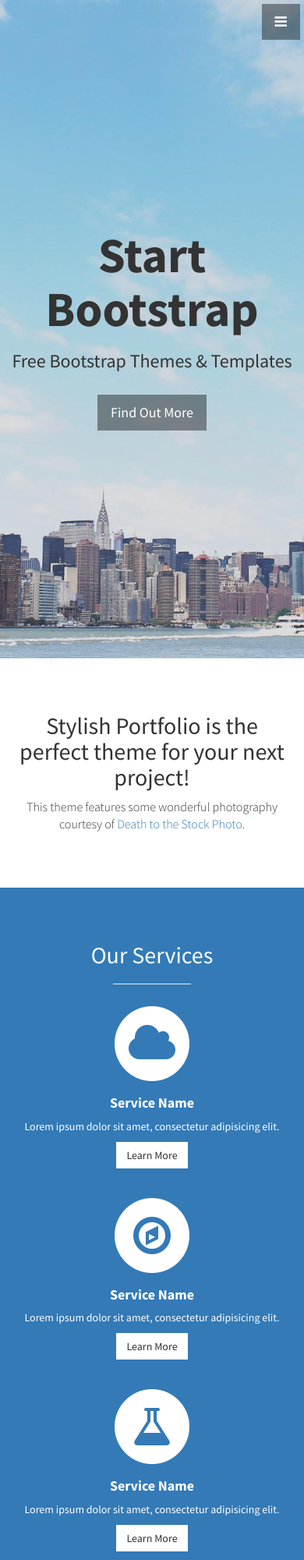
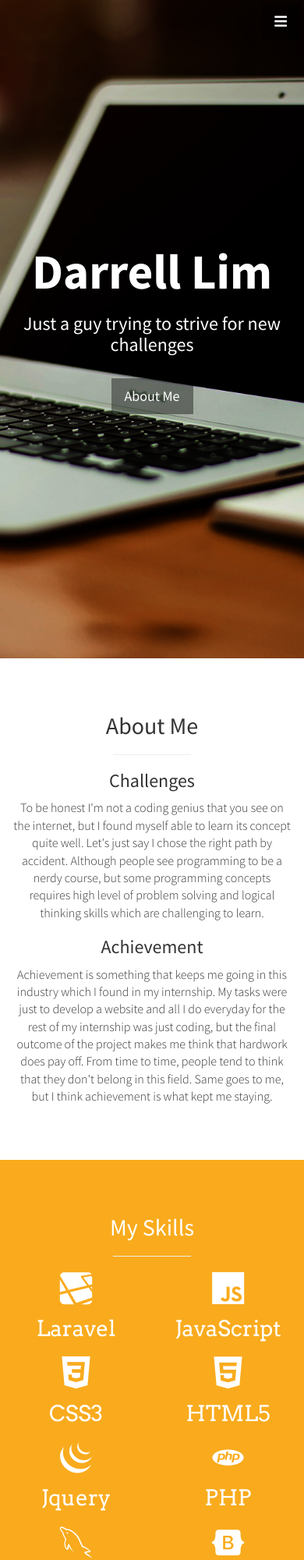
Before and after one commit to DLim97/DLim97.github.io, a plain HTML site: page index.html in a window 390 px wide. Shown: the top 2000 px of the page at 78% size. Drawn offline with nearby package versions, Linux system fonts and the light colour scheme.

Commit message:
First update

```diff
--- a/css/stylish-portfolio.css
+++ b/css/stylish-portfolio.css
@@ -155,7 +155,8 @@
     position: relative;
     width: 100%;
     height: 100%;
-    background: url(../img/bg.jpg) no-repeat center center scroll;
+    background: url(../img/home-office-336373_1920.png) no-repeat center center scroll;
+    color: white;
     -webkit-background-size: cover;
     -moz-background-size: cover;
     background-size: cover;
@@ -248,3 +249,65 @@
   bottom: 5px;
   right: 5px;
 }
+
+.icon{
+    font-size: 6em;
+}
+
+.icon_text{
+    font-size: 200%;
+    margin-top: 5%;
+    margin-bottom: 10%;
+    font-family: 'Arvo', sans-serif;
+}
+
+
+.bg-primary{
+    background-color:#f9ab1d;
+}
+
+.icon_hover{
+    color: #ffffff;
+    transition: 0.8s;
+}
+
+footer.quote_name {
+    padding: 1%;
+}
+
+@keyframes bounce {
+    0%, 20%, 60%, 100% {
+        -webkit-transform: translateY(0);
+        transform: translateY(0);
+    }
+
+    40% {
+        -webkit-transform: translateY(-20px);
+        transform: translateY(-20px);
+    }
+
+    80% {
+        -webkit-transform: translateY(-10px);
+        transform: translateY(-10px);
+    }
+}
+
+.icon_hover:hover{
+    color: #6d6565;
+
+}
+
+
+
+
+@media (max-width: 768px) {
+    .icon{
+        font-size: 4em;
+    }
+}
+
+@media (max-width: 576px) {
+    .icon{
+        font-size: 3em;
+    }
+}
--- a/index.html
+++ b/index.html
@@ -9,7 +9,7 @@
     <meta name="description" content="">
     <meta name="author" content="">
 
-    <title>Stylish Portfolio - Start Bootstrap Theme</title>
+    <title>Darrell's Portfolio</title>
 
     <!-- Bootstrap Core CSS -->
     <link href="css/bootstrap.min.css" rel="stylesheet">
@@ -20,6 +20,11 @@
     <!-- Custom Fonts -->
     <link href="font-awesome/css/font-awesome.min.css" rel="stylesheet" type="text/css">
     <link href="http://fonts.googleapis.com/css?family=Source+Sans+Pro:300,400,700,300italic,400italic,700italic" rel="stylesheet" type="text/css">
+    <link rel="stylesheet" href="https://cdn.rawgit.com/konpa/devicon/df6431e323547add1b4cf45992913f15286456d3/devicon.min.css">
+    <link rel="stylesheet" href="https://use.fontawesome.com/releases/v5.0.10/css/all.css" integrity="sha384-+d0P83n9kaQMCwj8F4RJB66tzIwOKmrdb46+porD/OvrJ+37WqIM7UoBtwHO6Nlg" crossorigin="anonymous">
+    <link href="https://fonts.googleapis.com/css?family=Arvo" rel="stylesheet">
+
+
 
     <!-- HTML5 Shim and Respond.js IE8 support of HTML5 elements and media queries -->
     <!-- WARNING: Respond.js doesn't work if you view the page via file:// -->
@@ -38,7 +43,7 @@
         <ul class="sidebar-nav">
             <a id="menu-close" href="#" class="btn btn-light btn-lg pull-right toggle"><i class="fa fa-times"></i></a>
             <li class="sidebar-brand">
-                <a href="#top" onclick=$("#menu-close").click();>Start Bootstrap</a>
+                <a href="#top" onclick=$("#menu-close").click();>Portfolio</a>
             </li>
             <li>
                 <a href="#top" onclick=$("#menu-close").click();>Home</a>
@@ -47,7 +52,7 @@
                 <a href="#about" onclick=$("#menu-close").click();>About</a>
             </li>
             <li>
-                <a href="#services" onclick=$("#menu-close").click();>Services</a>
+                <a href="#services" onclick=$("#menu-close").click();>Skills</a>
             </li>
             <li>
                 <a href="#portfolio" onclick=$("#menu-close").click();>Portfolio</a>
@@ -61,10 +66,10 @@
     <!-- Header -->
     <header id="top" class="header">
         <div class="text-vertical-center">
-            <h1>Start Bootstrap</h1>
-            <h3>Free Bootstrap Themes &amp; Templates</h3>
+            <h1>Darrell Lim</h1>
+            <h3>Just a guy trying to strive for new challenges</h3>
             <br>
-            <a href="#about" class="btn btn-dark btn-lg">Find Out More</a>
+            <a href="#about" class="btn btn-dark btn-lg">About Me</a>
         </div>
     </header>
 
@@ -73,8 +78,14 @@
         <div class="container">
             <div class="row">
                 <div class="col-lg-12 text-center">
-                    <h2>Stylish Portfolio is the perfect theme for your next project!</h2>
-                    <p class="lead">This theme features some wonderful photography courtesy of <a target="_blank" href="http://join.deathtothestockphoto.com/">Death to the Stock Photo</a>.</p>
+                    <h2>About Me</h2>
+                    <hr class="small">
+                    <p class="lead"><h3>Challenges</h3></p>
+                    <p class="lead">To be honest I'm not a coding genius that you see on the internet, but I found myself able to learn its concept quite well. Let's just say I chose the right path by accident. Although people see programming to be a nerdy course, but some programming concepts requires high level of problem solving and logical thinking skills which are challenging to learn.</p>
+                    <p class="lead"><h3>Achievement</h3></p>
+                    <p class="lead">Achievement is something that keeps me going in this industry which I found in my internship. My tasks were just to develop a website and all I do everyday for the rest of my internship was just coding, but the final outcome of the project makes me think that hardwork does pay off. From time to time, people tend to think that they don't belong in this field. Same goes to me, but I think achievement is what kept me staying.
+                    </p>
+
                 </div>
             </div>
             <!-- /.row -->
@@ -88,60 +99,48 @@
         <div class="container">
             <div class="row text-center">
                 <div class="col-lg-10 col-lg-offset-1">
-                    <h2>Our Services</h2>
+                    <h2>My Skills</h2>
                     <hr class="small">
                     <div class="row">
-                        <div class="col-md-3 col-sm-6">
-                            <div class="service-item">
-                                <span class="fa-stack fa-4x">
-                                <i class="fa fa-circle fa-stack-2x"></i>
-                                <i class="fa fa-cloud fa-stack-1x text-primary"></i>
-                            </span>
-                                <h4>
-                                    <strong>Service Name</strong>
-                                </h4>
-                                <p>Lorem ipsum dolor sit amet, consectetur adipisicing elit.</p>
-                                <a href="#" class="btn btn-light">Learn More</a>
-                            </div>
+                        <div class="col-md-3 col-sm-6 col-xs-6 text-center icon_hover">
+                          <i class="devicon-laravel-plain icon"></i>
+                          <p class=" icon_text">Laravel</p>
                         </div>
-                        <div class="col-md-3 col-sm-6">
-                            <div class="service-item">
-                                <span class="fa-stack fa-4x">
-                                <i class="fa fa-circle fa-stack-2x"></i>
-                                <i class="fa fa-compass fa-stack-1x text-primary"></i>
-                            </span>
-                                <h4>
-                                    <strong>Service Name</strong>
-                                </h4>
-                                <p>Lorem ipsum dolor sit amet, consectetur adipisicing elit.</p>
-                                <a href="#" class="btn btn-light">Learn More</a>
-                            </div>
+                        <div class="col-md-3 col-sm-6 col-xs-6 text-center icon_hover">
+                          <i class="devicon-javascript-plain icon"></i>
+                          <p class="icon_text">JavaScript</p>
                         </div>
-                        <div class="col-md-3 col-sm-6">
-                            <div class="service-item">
-                                <span class="fa-stack fa-4x">
-                                <i class="fa fa-circle fa-stack-2x"></i>
-                                <i class="fa fa-flask fa-stack-1x text-primary"></i>
-                            </span>
-                                <h4>
-                                    <strong>Service Name</strong>
-                                </h4>
-                                <p>Lorem ipsum dolor sit amet, consectetur adipisicing elit.</p>
-                                <a href="#" class="btn btn-light">Learn More</a>
-                            </div>
+                        <div class="col-md-3 col-sm-6 col-xs-6 text-center icon_hover">
+                          <i class="devicon-css3-plain icon"></i>
+                          <p class="icon_text">CSS3</p>
                         </div>
-                        <div class="col-md-3 col-sm-6">
-                            <div class="service-item">
-                                <span class="fa-stack fa-4x">
-                                <i class="fa fa-circle fa-stack-2x"></i>
-                                <i class="fa fa-shield fa-stack-1x text-primary"></i>
-                            </span>
-                                <h4>
-                                    <strong>Service Name</strong>
-                                </h4>
-                                <p>Lorem ipsum dolor sit amet, consectetur adipisicing elit.</p>
-                                <a href="#" class="btn btn-light">Learn More</a>
-                            </div>
+                        <div class="col-md-3 col-sm-6 col-xs-6 text-center icon_hover">
+                          <i class="devicon-html5-plain icon"></i>
+                          <p class="icon_text">HTML5</p>
+                        </div>
+                         <div class="col-md-3 col-sm-6 col-xs-6 text-center icon_hover">
+                          <i class="devicon-jquery-plain icon"></i>
+                          <p class="icon_text">Jquery</p>
+                        </div>
+                         <div class="col-md-3 col-sm-6 col-xs-6 text-center icon_hover">
+                          <i class="devicon-php-plain icon"></i>
+                          <p class="icon_text">PHP</p>
+                        </div>
+                         <div class="col-md-3 col-sm-6 col-xs-6 text-center icon_hover">
+                          <i class="devicon-mysql-plain icon"></i>
+                          <p class="icon_text">MySQL</p>
+                        </div>
+                         <div class="col-md-3 col-sm-6 col-xs-6 text-center icon_hover">
+                          <i class="devicon-bootstrap-plain icon"></i>
+                          <p class="icon_text">Bootstrap</p>
+                        </div>
+                        <div class="col-md-3 col-sm-6 col-xs-6 text-center icon_hover">
+                          <i class="devicon-java-plain icon"></i>
+                          <p class="icon_text">Java</p>
+                        </div>
+                        <div class="col-md-3 col-sm-6 col-xs-6 text-center icon_hover">
+                          <i class="devicon-cplusplus-plain icon"></i>
+                          <p class="icon_text">C++</p>
                         </div>
                     </div>
                     <!-- /.row (nested) -->
@@ -154,11 +153,7 @@
     </section>
 
     <!-- Callout -->
-    <aside class="callout">
-        <div class="text-vertical-center">
-            <h1>Vertically Centered Text</h1>
-        </div>
-    </aside>
+
 
     <!-- Portfolio -->
     <section id="portfolio" class="portfolio">
@@ -211,11 +206,15 @@
     <aside class="call-to-action bg-primary">
         <div class="container">
             <div class="row">
-                <div class="col-lg-12 text-center">
+                <blockquote>
+                  <p>Life is always tough, but when you have eyes like mine. You won't see it.</p>
+                  <footer class="quote_name"><cite title="Source Title">Ian Moey Eu Wen</cite></footer>
+                </blockquote>
+                <!-- <div class="col-lg-12 text-center">
                     <h3>The buttons below are impossible to resist.</h3>
                     <a href="#" class="btn btn-lg btn-light">Click Me!</a>
                     <a href="#" class="btn btn-lg btn-dark">Look at Me!</a>
-                </div>
+                </div> -->
             </div>
         </div>
     </aside>
@@ -235,29 +234,27 @@
         <div class="container">
             <div class="row">
                 <div class="col-lg-10 col-lg-offset-1 text-center">
-                    <h4><strong>Start Bootstrap</strong>
+                    <h4><strong>Darrell Lim</strong>
                     </h4>
-                    <p>3481 Melrose Place
-                        <br>Beverly Hills, CA 90210</p>
+                    <p>You can contact me by emailing with this address: </p>
                     <ul class="list-unstyled">
-                        <li><i class="fa fa-phone fa-fw"></i> (123) 456-7890</li>
-                        <li><i class="fa fa-envelope-o fa-fw"></i> <a href="mailto:name@example.com">name@example.com</a>
+                        <li><i class="fas fa-envelope fa-fw"></i> <a href="mailto:dapelim8@gmail.com">dapelim8@gmail.com</a>
                         </li>
                     </ul>
                     <br>
                     <ul class="list-inline">
                         <li>
-                            <a href="#"><i class="fa fa-facebook fa-fw fa-3x"></i></a>
+                            <a href="https://www.facebook.com/darrell.lim.923" target="_blank"><i class="fab fa-facebook fa-fw fa-3x"></i></a>
                         </li>
                         <li>
-                            <a href="#"><i class="fa fa-twitter fa-fw fa-3x"></i></a>
+                            <a href="https://github.com/DLim97"><i class="fab fa-github fa-fw fa-3x"></i></a>
                         </li>
                         <li>
-                            <a href="#"><i class="fa fa-dribbble fa-fw fa-3x"></i></a>
+                            <a href="skype:YourSkypeName?call"><i class="fab fa-skype fa-fw fa-3x"></i></a>
                         </li>
                     </ul>
                     <hr class="small">
-                    <p class="text-muted">Copyright &copy; Your Website 2014</p>
+                    <p class="text-muted">Copyright &copy; Darrell Lim 2018</p>
                 </div>
             </div>
         </div>
```
Also changed, not shown: img/home-office-336373_1920.png (added).
